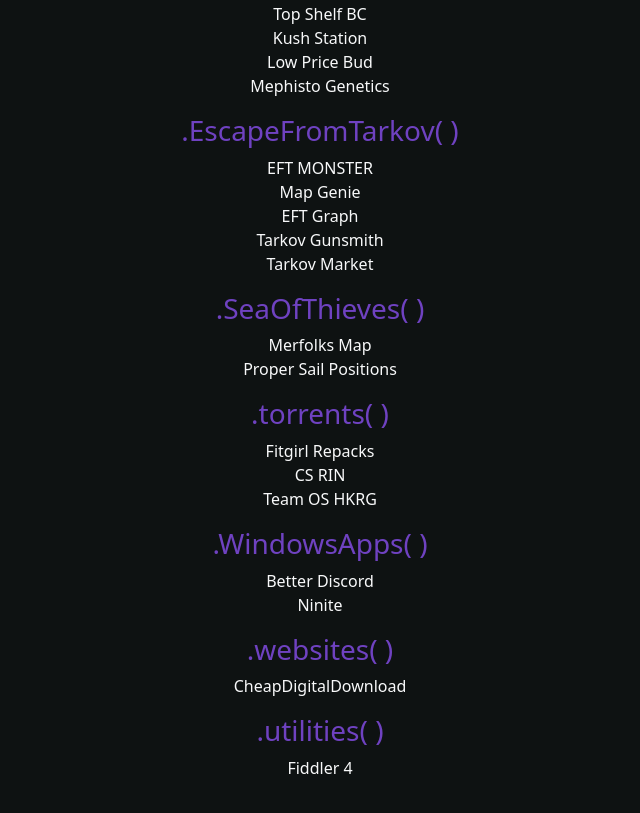
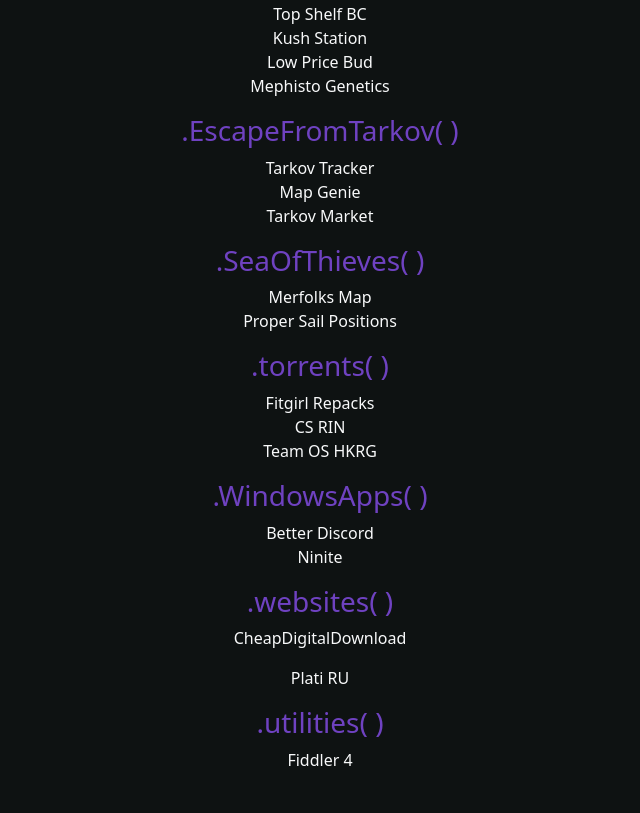
Before and after one commit to thomasgraham18/thomasgraham18.github.io, a plain HTML site: page knowledge.html in a window 1280 px wide. Shown: the part 355-1168 px from the top of the page, without its empty margins (320-960 px from the left). Drawn offline with nearby package versions, Linux system fonts and the light colour scheme.

Commit message:
updated links

```diff
--- a/knowledge.html
+++ b/knowledge.html
@@ -53,10 +53,8 @@
     </p>
     <h3>.EscapeFromTarkov( )</h3>
     <p>
-      <a class="knlink" href="https://eft.monster/">EFT MONSTER</a><br>
+      <a class="knlink" href="https://tarkovtracker.io">Tarkov Tracker</a><br>
       <a class="knlink" href="https://mapgenie.io/tarkov">Map Genie</a><br>
-      <a class="knlink" href="https://www.eft-graph.com/">EFT Graph</a><br>
-      <a class="knlink" href="https://tarkov-gunsmith.com/">Tarkov Gunsmith</a><br>
       <a class="knlink" href="https://tarkov-market.com/">Tarkov Market</a><br>
     </p>
     <h3>.SeaOfThieves( )</h3>
@@ -77,6 +75,7 @@
     </p>
     <h3>.websites( )</h3>
     <p><a class="knlink" href="https://cheapdigitaldownload.com">CheapDigitalDownload</a></p>
+    <p><a class="knlink" href="https://plati.ru">Plati RU</a></p>
     <h3>.utilities( )</h3>
     <p><a class="knlink" href="https://www.telerik.com/download/fiddler">Fiddler 4</a></p>
   </div>
```
